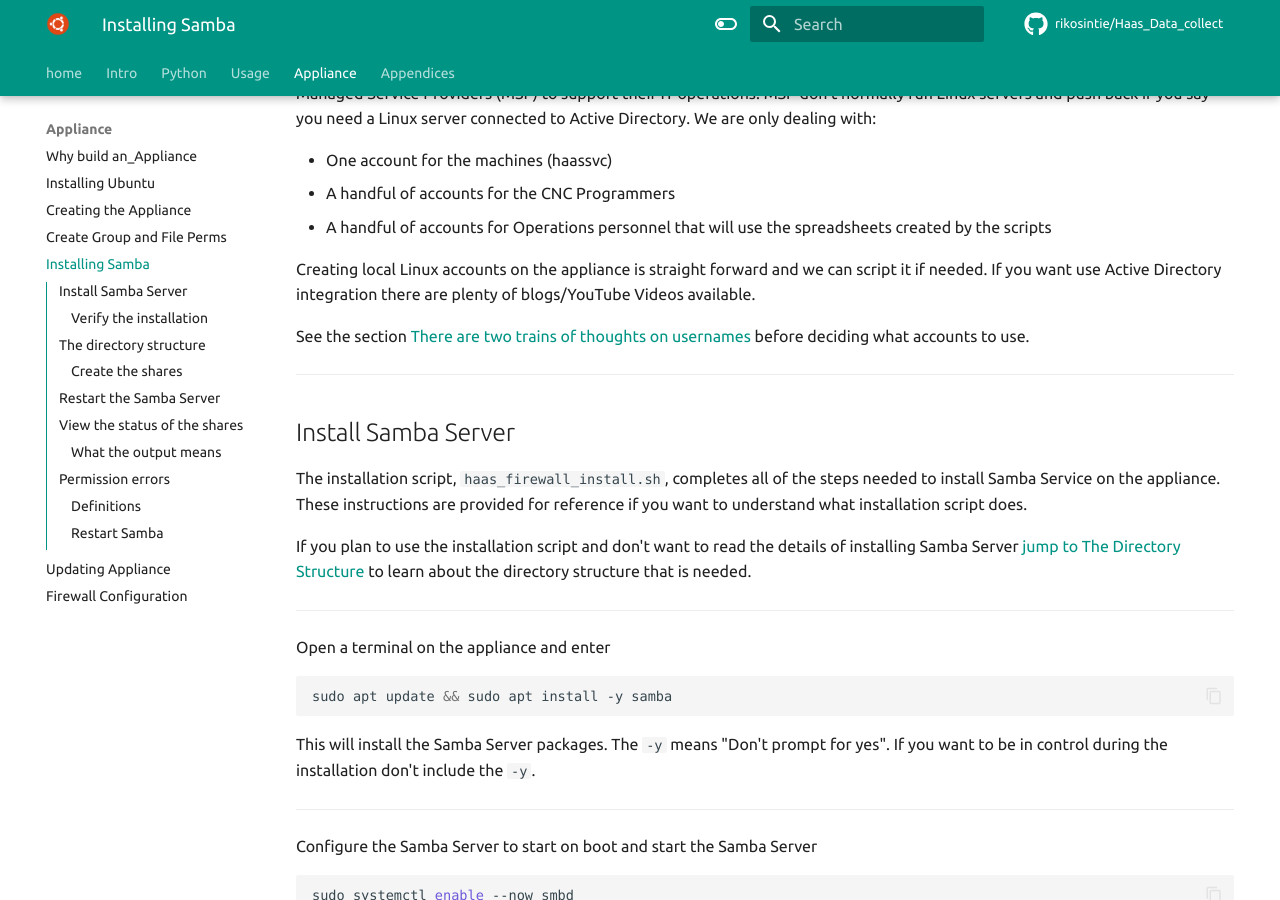
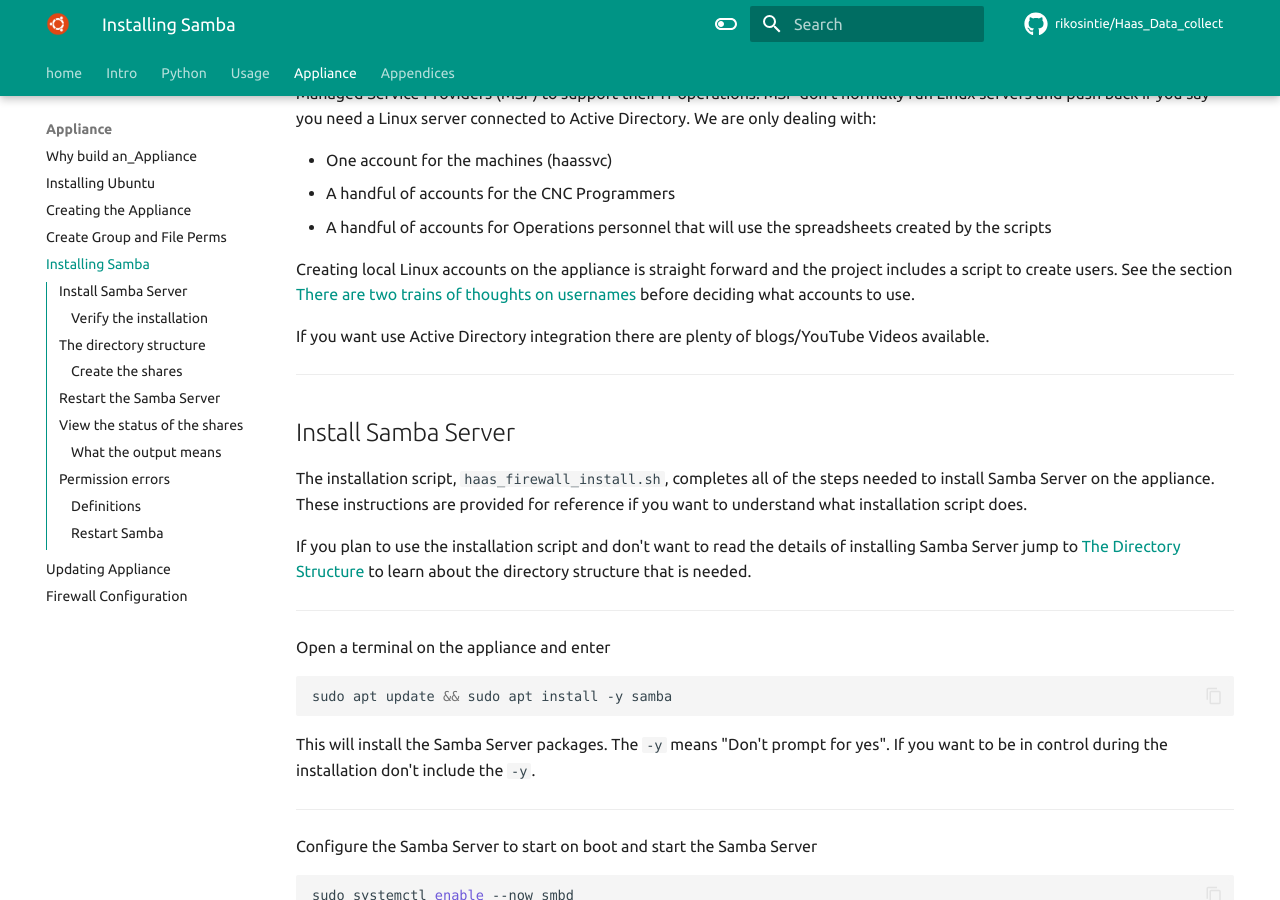
Before and after one commit to rikosintie/Haas_Data_collect, an MkDocs documentation site: the page built from docs/build_pi_5_appliance/Install_Samba.md, in a window 1280 px wide and 900 px high, scrolled down 1214 px. Built offline with MkDocs 1.6.1 and Material for MkDocs 9.7.7, drawn with Linux system fonts in a browser that asks for light colours; some web fonts are replaced; comment, search, counter and statistics services are not loaded.

Commit message:
Git Title: Install_Samba.md - Formatting

```diff
--- a/docs/build_pi_5_appliance/Install_Samba.md
+++ b/docs/build_pi_5_appliance/Install_Samba.md
@@ -23,17 +23,17 @@
 - A handful of accounts for the CNC Programmers
 - A handful of accounts for Operations personnel that will use the spreadsheets created by the scripts
 
-Creating local Linux accounts on the appliance is straight forward and we can script it if needed. If you want use Active Directory integration there are plenty of blogs/YouTube Videos available.
+Creating local Linux accounts on the appliance is straight forward and the project includes a script to create users. See the section [There are two trains of thoughts on usernames](../build_pi_5_appliance/configuring_appliance.md/#there-are-two-trains-of-thoughts-on-usernames) before deciding what accounts to use.
 
-See the section [There are two trains of thoughts on usernames](../build_pi_5_appliance/configuring_appliance.md/#there-are-two-trains-of-thoughts-on-usernames) before deciding what accounts to use.
+If you want use Active Directory integration there are plenty of blogs/YouTube Videos available.
 
 ----------------------------------------------------------------
 
 ## Install Samba Server
 
-The installation script, `haas_firewall_install.sh`, completes all of the steps needed to install Samba Service on the appliance. These instructions are provided for reference if you want to understand what installation script does.
+The installation script, `haas_firewall_install.sh`, completes all of the steps needed to install Samba Server on the appliance. These instructions are provided for reference if you want to understand what installation script does.
 
-If you plan to use the installation script and don't want to read the details of installing Samba Server [jump to The Directory Structure](../build_pi_5_appliance/Install_Samba.md/#the-directory-structure) to learn about the directory structure that is needed.
+If you plan to use the installation script and don't want to read the details of installing Samba Server jump to [The Directory Structure](../build_pi_5_appliance/Install_Samba.md/#the-directory-structure) to learn about the directory structure that is needed.
 
 ----------------------------------------------------------------
 
```
